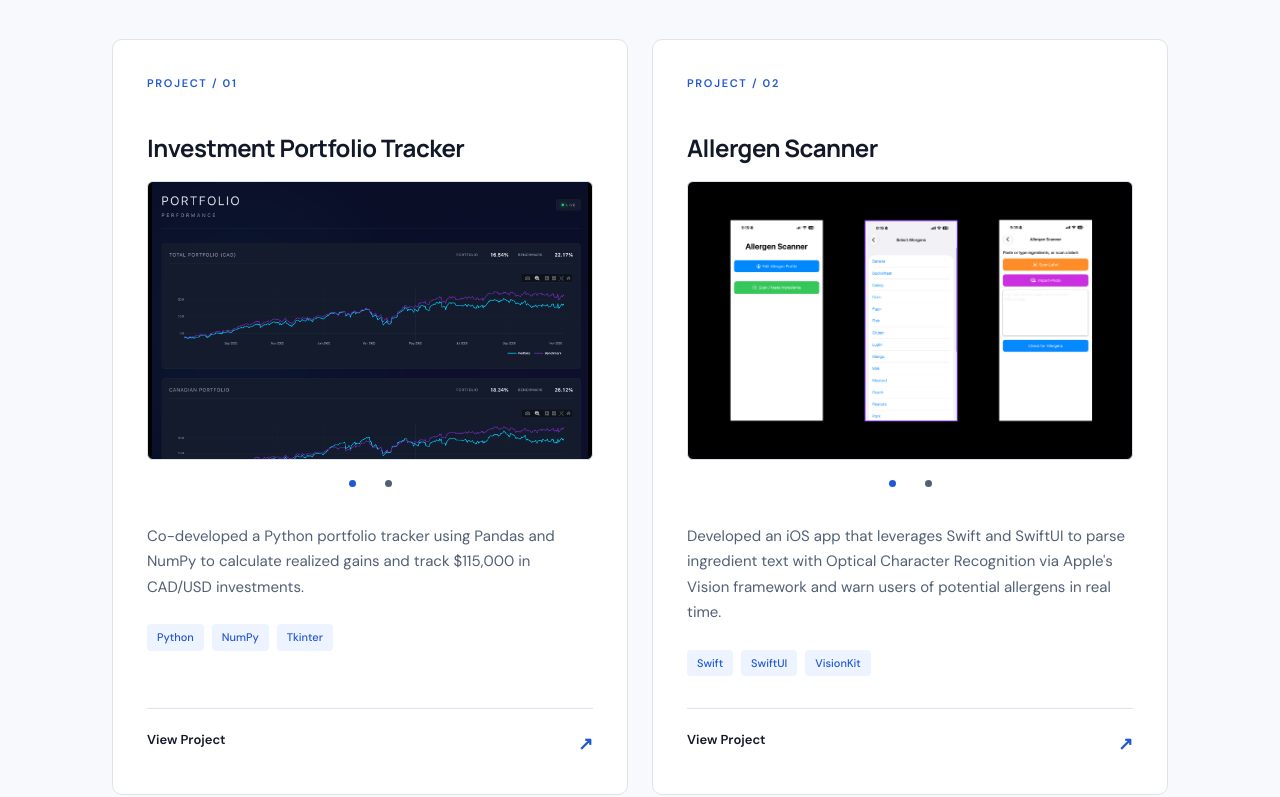
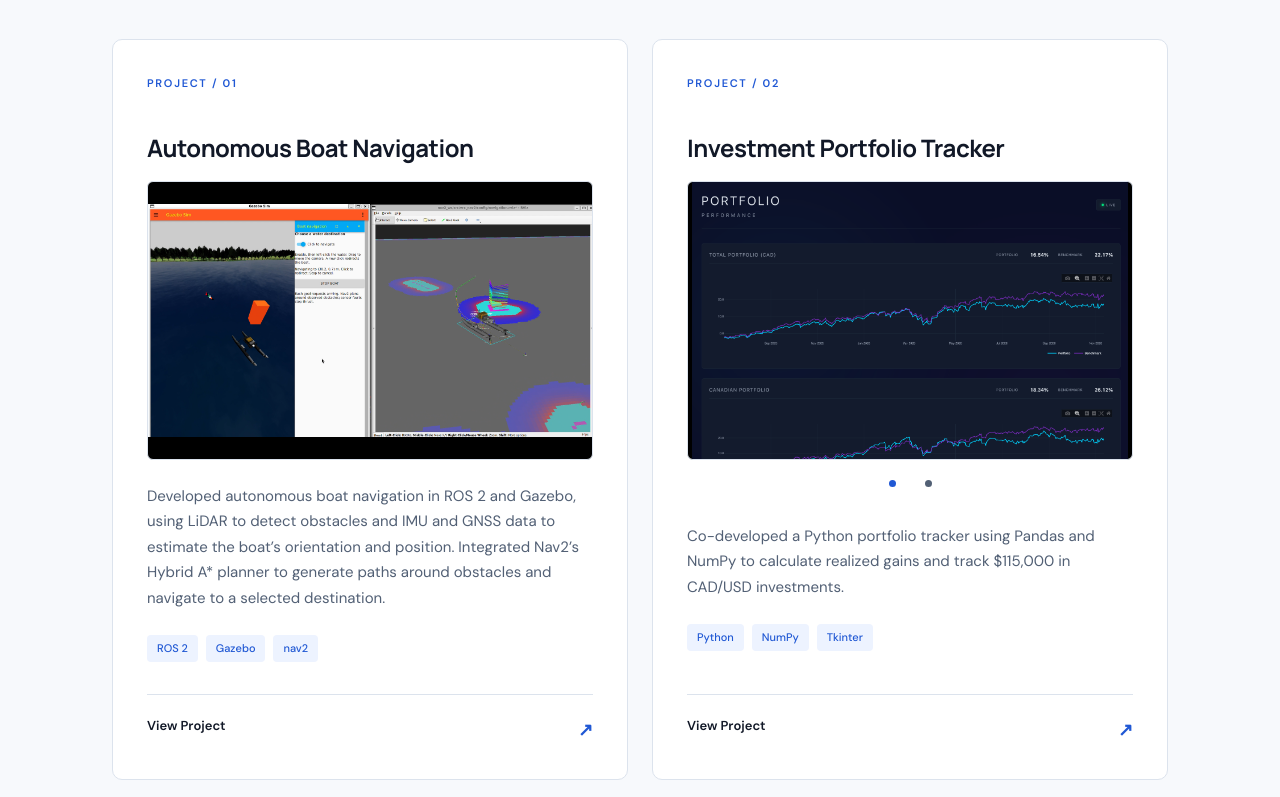
Before and after one commit to byeung1/personal-portfolio, a plain HTML site: page index.html in a window 1280 px wide. Shown: the part 2723-3520 px from the top of the page. Drawn offline with Linux system fonts and the light colour scheme.

Commit message:
Added Autonomous Boat Project

```diff
--- a/index.html
+++ b/index.html
@@ -203,6 +203,35 @@
                 <div class="projects-container">
 
                     <article class="project-card">
+                        <h3>Autonomous Boat Navigation</h3>
+
+                        <div class="project-gallery" role="group" aria-label="Autonomous Boat Navigation screenshot">
+                            <div class="project-slides">
+                                <img src="assets/projects/Autonomous%20Boat%20Navigation/image.png" alt="Autonomous boat navigating around obstacles in Gazebo alongside its planned path and sensor visualization in RViz" width="1561" height="820" loading="lazy" decoding="async">
+                            </div>
+                        </div>
+
+                        <p>
+                            Developed autonomous boat navigation in ROS 2 and Gazebo, using LiDAR
+                            to detect obstacles and IMU and GNSS data to estimate the boat’s orientation
+                            and position. Integrated Nav2’s Hybrid A* planner to generate paths around
+                            obstacles and navigate to a selected destination.
+                        </p>
+
+                        <div class="project-technologies">
+                            <span>ROS 2</span>
+                            <span>Gazebo</span>
+                            <span>nav2</span>
+                        </div>
+
+                        <a href="https://github.com/byeung1/mtr-lidar-starter"
+                        target="_blank"
+                        rel="noopener noreferrer">
+                            View Project
+                        </a>
+                    </article>
+
+                    <article class="project-card">
                         <h3>Investment Portfolio Tracker</h3>
 
                         <div class="project-gallery" role="group" aria-label="Investment Portfolio Tracker screenshots">
```
Also changed, not shown: assets/projects/Autonomous Boat Navigation/image.png (added).
